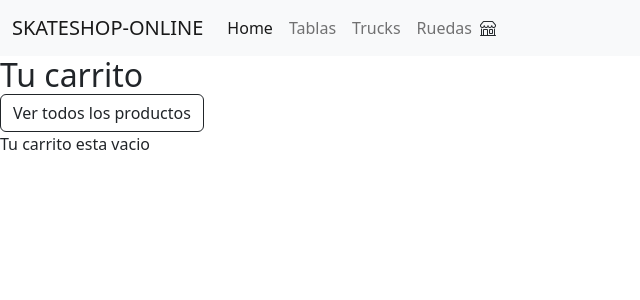
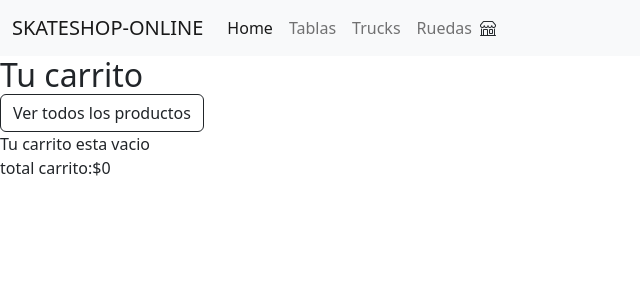
Before and after one commit to Mauri-Ramirez/react-skateshop, a React (Create React App) app: page /cart in a window 1280 px wide. Shown: the top 300 px of the page, without its empty margins (0-640 px from the left). Built offline with nearby package versions, Linux system fonts and the light colour scheme.

Commit message:
Cart View

```diff
--- a/src/components/Cart.js
+++ b/src/components/Cart.js
@@ -16,7 +16,7 @@ const Cart = () => {
 
     {
       (test.cartList.length > 0)
-      ? <button onClick={test.clear} type="button" className="btn btn-outline-dark">Borrar Todo</button>&&<p className="card-title">total carrito:${totalPrice()}</p>
+      ? <button onClick={test.clear} type="button" className="btn btn-outline-dark">Borrar Todo</button>
       : <p className="card-title">Tu carrito esta vacio</p>
 
     }
@@ -43,8 +43,9 @@ const Cart = () => {
 </div>
 
       ))
+
     }
-
+    <p className="card-title">total carrito:${totalPrice()}</p>
     </>
   )
 }
```
